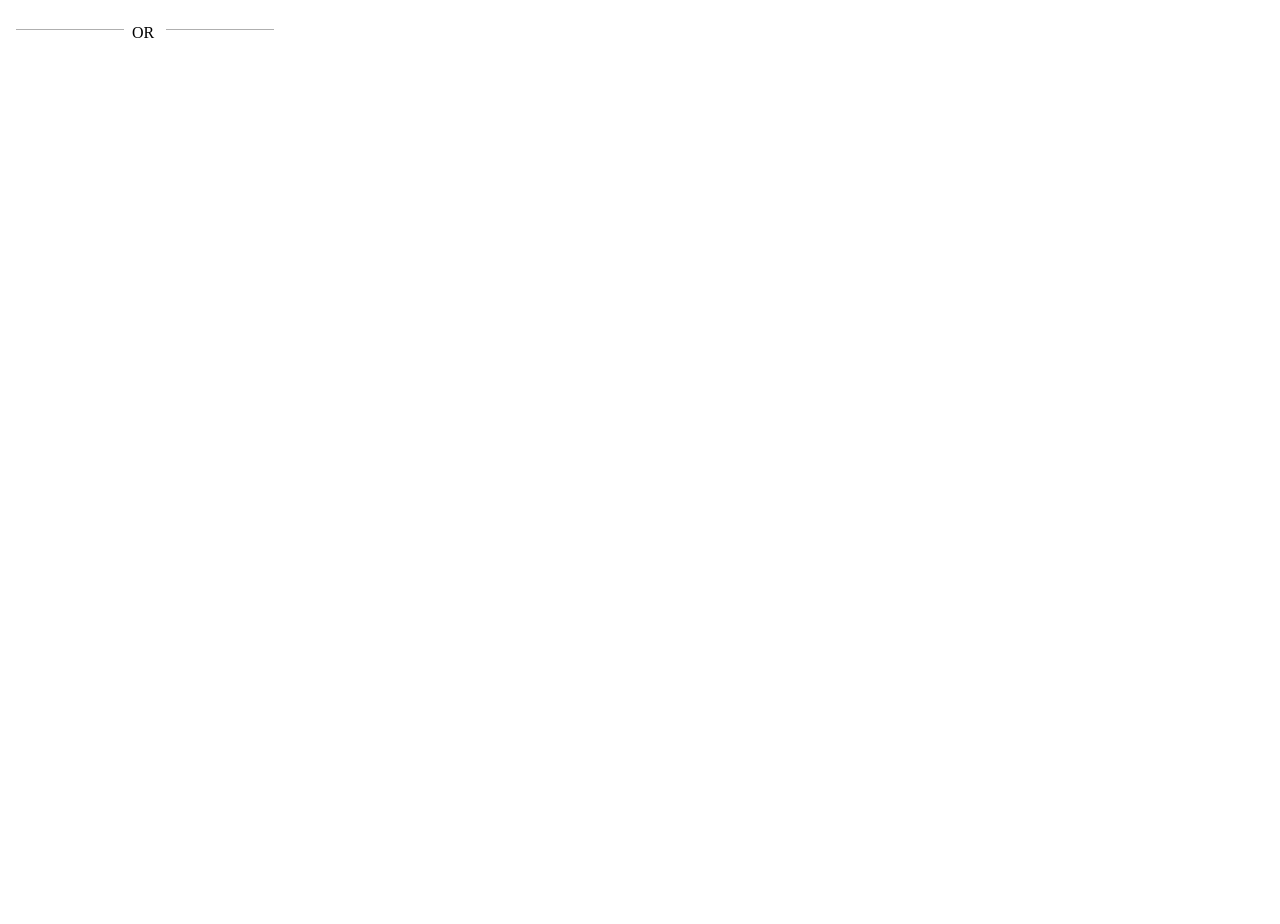
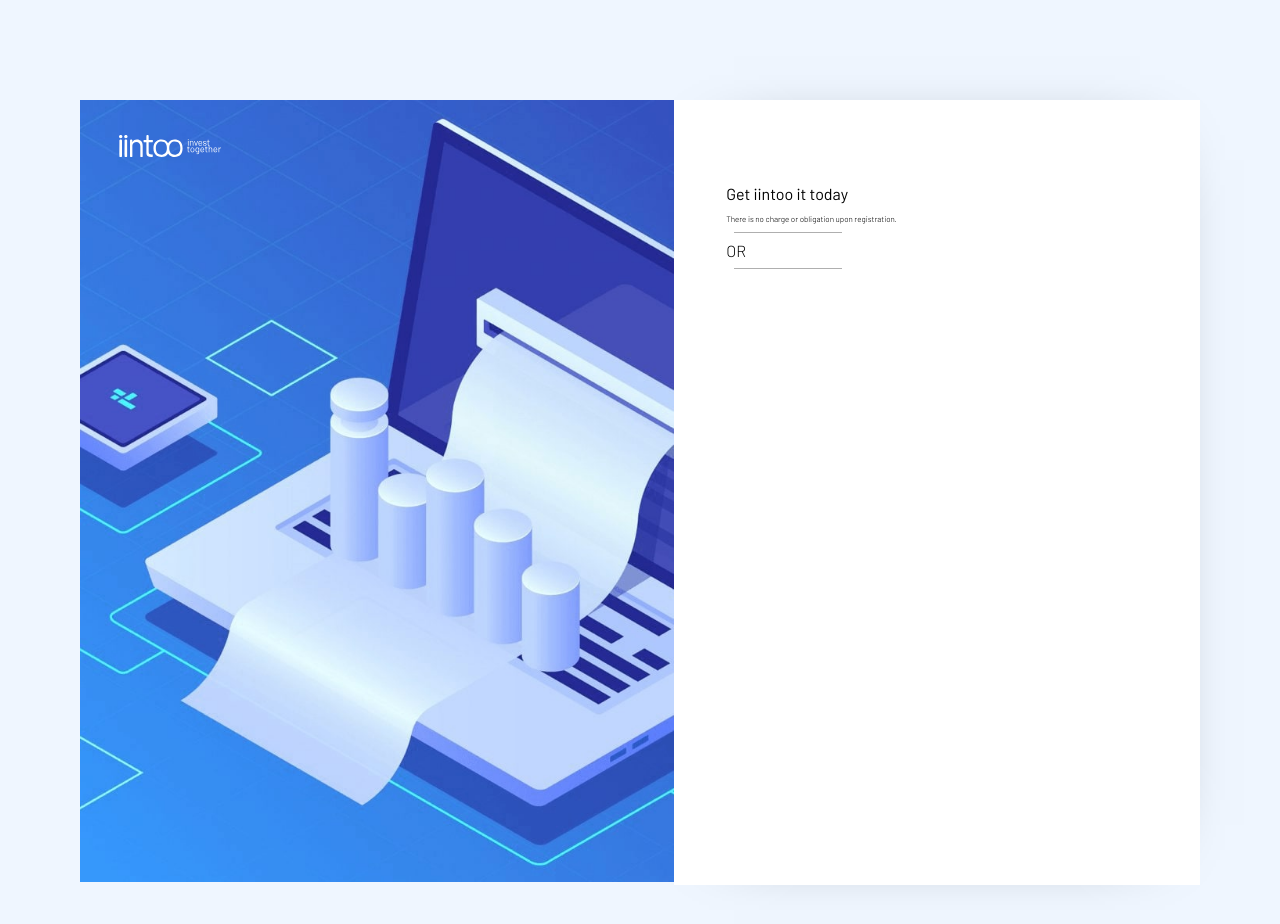
Before and after one commit to takeahot/learningKata, a plain HTML site: page index.html in a window 1280 px wide. Before the commit the page ends 800 px from the top, so only its background shows below. Drawn offline with Linux system fonts and the light colour scheme.

Commit message:
put bg, logo, font

```diff
--- a/css/style.css
+++ b/css/style.css
@@ -1,9 +1,66 @@
+@import url(http://fonts.googleapis.com/css?family=Barlow:300,400,500,700&subset=cyrillic,cyrillic-ext,latin);
+
+html {
+    background: rgb(239,246,255);
+    font-family: 'Barlow';
+    font-weight: 300;
+}
+
+body {
+    position: relative;
+    display: flex;
+    margin: 100px 80px;
+}
+
+body > header {
+    position: relative;
+    width: 53%;
+}
+
+body > header > img {
+    max-width: 100%;
+    height: auto;
+    width: 100%;
+}
+
+.logo {
+    position: absolute;
+    top: 4.5%;
+    left: 6.5%;
+}
+
+.logo img {
+    width: 18.5%;
+    height: 3%;
+}
+
+main {
+    background-color: #fff;
+    box-shadow: 0px 0px 70px -60px black;
+    width: 47%;
+}
+
+main > * {
+    padding-left: 10%;
+    padding-right: 10%;
+}
+
+h1 {
+    margin-top: 20%;
+    font-size: 100%;
+    font-weight: 400;
+}
+
+main > header > p {
+    font-size: 0.5em;
+}
+
 .or {
     text-transform: uppercase;
     height: 1em;
 }
+
 .or > div {
-    display: inline-block;
     height: 1px;
     width: 108px;
     background: rgba(175,175,175,1);
--- a/index.html
+++ b/index.html
@@ -8,13 +8,17 @@
     <title>Document</title>
 </head>
 <body>
-    <div class="bg">
-        <div class="logo"></div>
-    </div>
-    <div class="main">
     <header>
-        <h1></h1>
-        <p></p>
+        <a href="" class='logo'>
+            <img src="img/logo.svg" alt="logo">
+        </a>
+        <img src="img/bg.jpg" alt="background picture">
+    </header>
+   <main>
+        <header>
+            <h1>Get iintoo it today</h1>
+            <p>There is no charge or obligation upon registration.</p>
+        </header>
         <section class="register">
         </section>
         <div class="or">
@@ -26,6 +30,6 @@
         <section class="type_of_investment"></section>
         <section class="term"></section>
         <section class="button"></section>
-    </div>
+    </main>
 </body>
 </html>
```
Lines whose indentation alone changed are shown as unchanged.
